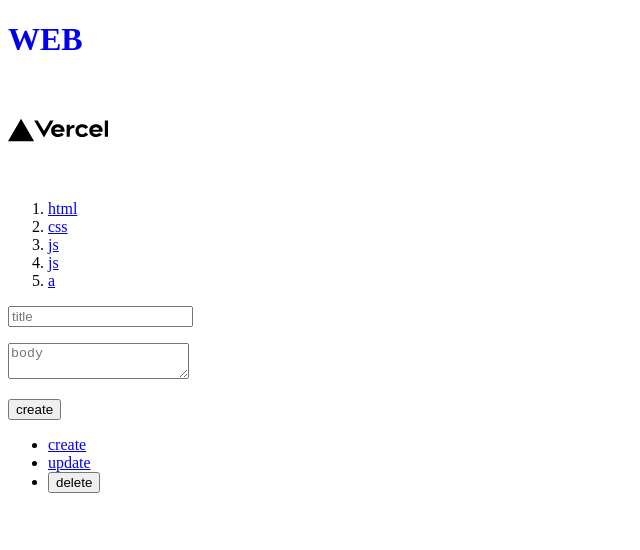
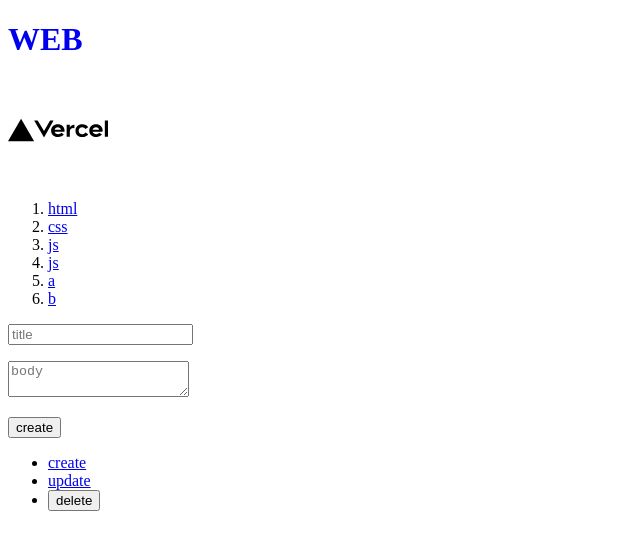
Before and after one commit to airweather/next-js, a Next.js app: page /create in a window 1280 px wide. Shown: the top 550 px of the page, without its empty margins (0-640 px from the left). Built offline with nearby package versions, Linux system fonts and the light colour scheme; data requests are answered from the project's data file.

Commit message:
router refresh

```diff
--- a/db.json
+++ b/db.json
@@ -24,6 +24,11 @@
       "title": "a",
       "body": "a",
       "id": 5
+    },
+    {
+      "title": "b",
+      "body": "b",
+      "id": 6
     }
   ],
   "posts": [
--- a/src/app/create/page.js
+++ b/src/app/create/page.js
@@ -17,11 +17,14 @@ export default function Create () {
         },
         body: JSON.stringify({title, body})
       }
-      fetch('http://localhost:9900/topics', option).then(res => res.json()).then(data => {
-        console.log(data)
-        const lastId = data.id;
-        router.push(`/read/${lastId}`)
-      });
+      fetch('http://localhost:9900/topics', option)
+        .then(res => res.json())
+        .then(data => {
+          console.log(data)
+          const lastId = data.id;
+          router.refresh()
+          router.push(`/read/${lastId}`)
+        });
     }}>
     <p>
       <input type="text" name="title" placeholder="title" />
```
